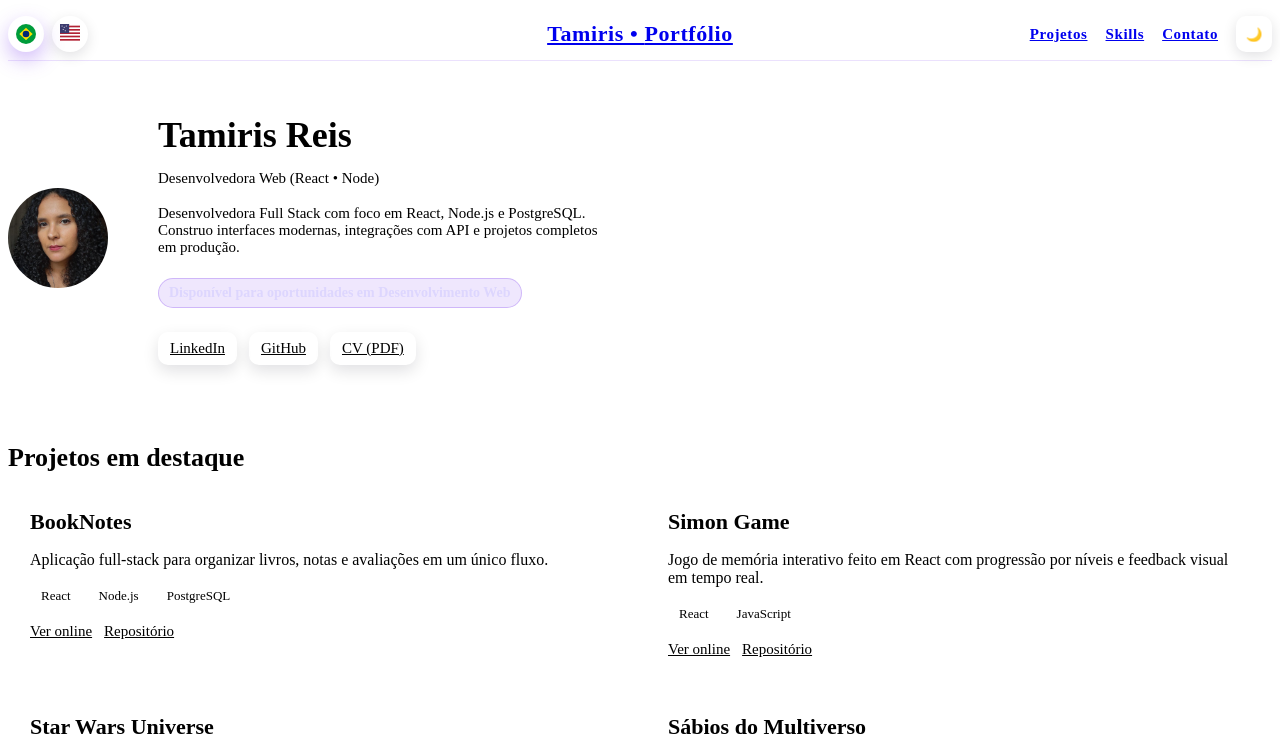
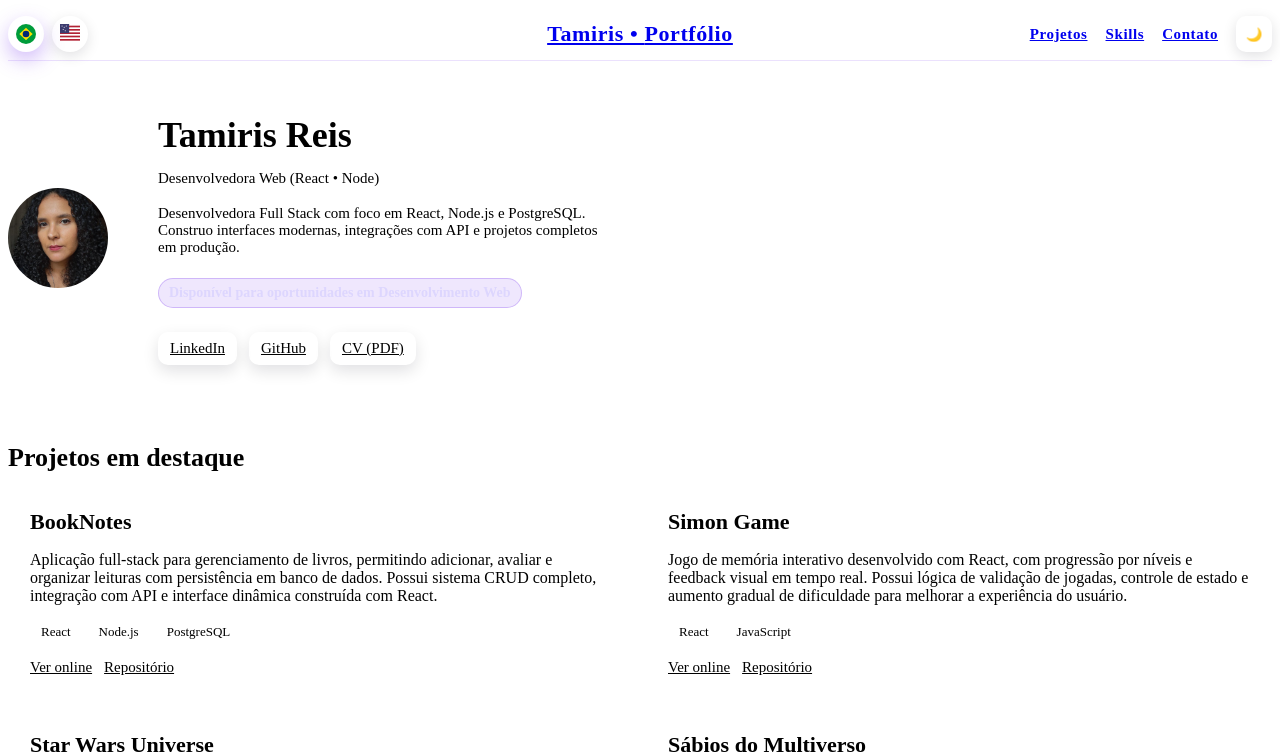
Before and after one commit to tamicoding/portfolio, a React (Vite) app: page / in a window 1280 px wide. Shown: the top 756 px of the page. Built offline with nearby package versions, Linux system fonts and the light colour scheme; the HTML template or start-up script is replaced by a standard one.

Commit message:
feat: enhance portfolio with detailed project descriptions and bilingual content

```diff
--- a/src/components/Projects.jsx
+++ b/src/components/Projects.jsx
@@ -2,8 +2,8 @@ const projects = [
   {
     title: "BookNotes",
     description: {
-      "pt-BR": "Aplicação full-stack para organizar livros, notas e avaliações em um único fluxo.",
-      "en-US": "Full-stack application to organize books, notes, and ratings in one seamless flow."
+      "pt-BR": "Aplicação full-stack para gerenciamento de livros, permitindo adicionar, avaliar e organizar leituras com persistência em banco de dados. Possui sistema CRUD completo, integração com API e interface dinâmica construída com React.",
+      "en-US": "Full-stack application for book management, allowing users to add, review, and organize their readings with database persistence. Features a complete CRUD system, API integration, and a dynamic interface built with React."
     },
     tech: ["React", "Node.js", "PostgreSQL"],
     live: "https://book-notes-vvs0.onrender.com",
@@ -12,8 +12,8 @@ const projects = [
   {
     title: "Simon Game",
     description: {
-      "pt-BR": "Jogo de memória interativo feito em React com progressão por níveis e feedback visual em tempo real.",
-      "en-US": "Interactive memory game built with React, featuring level progression and real-time visual feedback."
+      "pt-BR": "Jogo de memória interativo desenvolvido com React, com progressão por níveis e feedback visual em tempo real. Possui lógica de validação de jogadas, controle de estado e aumento gradual de dificuldade para melhorar a experiência do usuário.",
+      "en-US": "Interactive memory game built with React, featuring level progression and real-time visual feedback. Includes game logic validation, state management, and increasing difficulty to enhance user experience."
     },
     tech: ["React", "JavaScript"],
     live: "https://simon-game-react-nine.vercel.app/",
@@ -22,8 +22,8 @@ const projects = [
   {
     title: "Star Wars Universe",
     description: {
-      "pt-BR": "Projeto frontend temático que centraliza conteúdos do universo Star Wars com navegação intuitiva.",
-      "en-US": "Themed frontend project that centralizes Star Wars universe content with intuitive navigation."
+      "pt-BR": "Projeto frontend temático que centraliza conteúdos do universo Star Wars, com navegação intuitiva e interface dinâmica. Consome dados de APIs externas para exibir informações sobre personagens, planetas e filmes, proporcionando uma experiência interativa ao usuário.",
+      "en-US": "Themed frontend project that centralizes content from the Star Wars universe, featuring intuitive navigation and a dynamic interface. Consumes data from external APIs to display information about characters, planets, and films, providing an interactive user experience."
     },
     tech: ["HTML", "CSS", "JavaScript"],
     live: "https://tamicoding.github.io/starwars-universe/",
@@ -33,8 +33,8 @@ const projects = [
     title: "Sábios do Multiverso",
   titleEn: "Sages of the Multiverse",
     description: {
-      "pt-BR": "Site de frases famosas traduzidas, com consumo de API para buscar e exibir citações dinamicamente.",
-      "en-US": "Website of translated famous quotes using an API to fetch and display citations dynamically."
+      "pt-BR": "Site de frases famosas traduzidas, com consumo de API para buscar e exibir citações dinamicamente. Permite explorar diferentes autores e conteúdos em tempo real, com foco em integração de dados externos e renderização dinâmica na interface.",
+      "en-US": "Website for translated famous quotes, using API consumption to dynamically fetch and display quotations. Allows users to explore different authors and content in real time, focusing on external data integration and dynamic rendering in the interface."
     },
     tech: ["HTML", "CSS", "JavaScript"],
     live: "https://sabios-do-multiverso.onrender.com",
```
